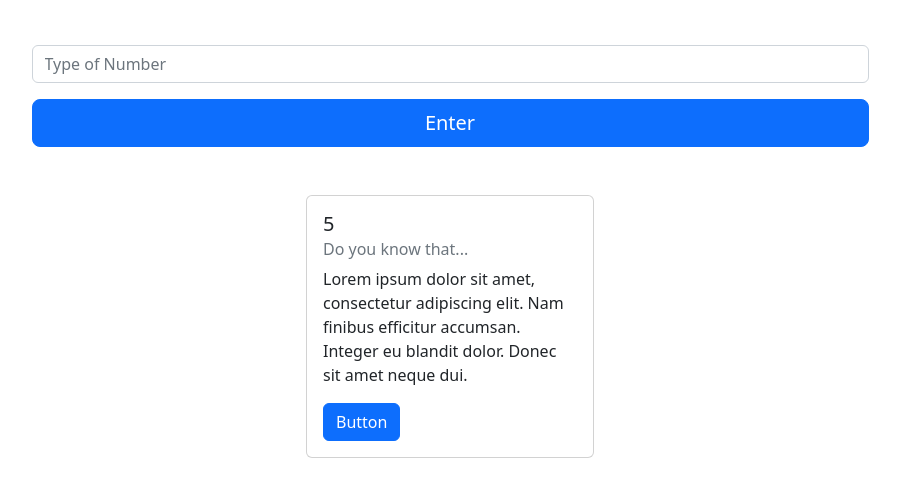
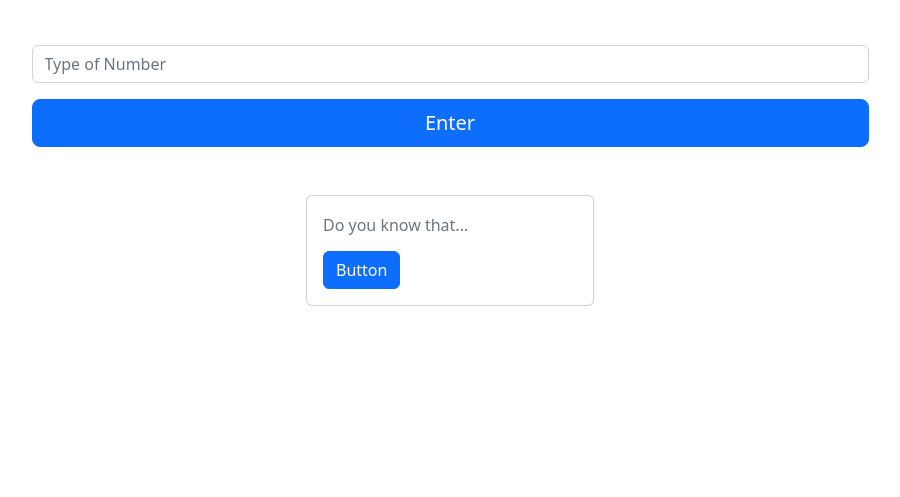
Before and after one commit to Tsai-Ching/year-api, a plain HTML site: page index.html in a window 1280 px wide. Shown: the part 131-628 px from the top of the page, without its empty margins (190-1090 px from the left). Drawn offline with nearby package versions, Linux system fonts and the light colour scheme.

Commit message:
uploading

```diff
--- a/index.html
+++ b/index.html
@@ -1,6 +1,7 @@
 <!DOCTYPE html>
 <html>
 <head>
+	<meta http-equiv="Content-Security-Policy" content="upgrade-insecure-requests">
 	<link href="https://cdn.jsdelivr.net/npm/bootstrap@5.2.1/dist/css/bootstrap.min.css" rel="stylesheet" integrity="sha384-iYQeCzEYFbKjA/T2uDLTpkwGzCiq6soy8tYaI1GyVh/UjpbCx/TYkiZhlZB6+fzT" crossorigin="anonymous">
 	<title>Numbers API</title>
 </head>
@@ -22,13 +23,11 @@
 			</button>
 		</div>
 
-		<div class="card mx-auto mt-5" style="width:18rem;">
+		<div class="card mx-auto mt-5 " style="width:18rem;">
 		  <div class="card-body">
-		    <h5 class="card-title">5</h5>
+		    <h5 class="card-title"></h5>
 		    <h6 class="card-subtitle mb-2 text-muted">Do you know that...</h6>
-		    <p class="card-text">
-		    	Lorem ipsum dolor sit amet, consectetur adipiscing elit. Nam finibus efficitur accumsan. Integer eu blandit dolor. Donec sit amet neque dui.
-			</p>
+		    <p class="card-text"></p>
 		    <a href="#" class="btn btn-primary">Button</a>
 		  </div>
 		</div>
--- a/main.js
+++ b/main.js
@@ -8,11 +8,13 @@ function getFact() {
 	let card_title = document.querySelector(".card-title");
 	let card_text = document.querySelector(".card-text");
 
+	if(input.length !== 0) {
 		fetch(`http://numbersapi.com/${input}/year`)
 		.then((response) => response.text())
 		.then((data) => {
 			card_title.innerHTML = input;
 			card_text.innerHTML = data;
 		});
+	}
 
 }
```
Lines whose indentation alone changed are shown as unchanged.
